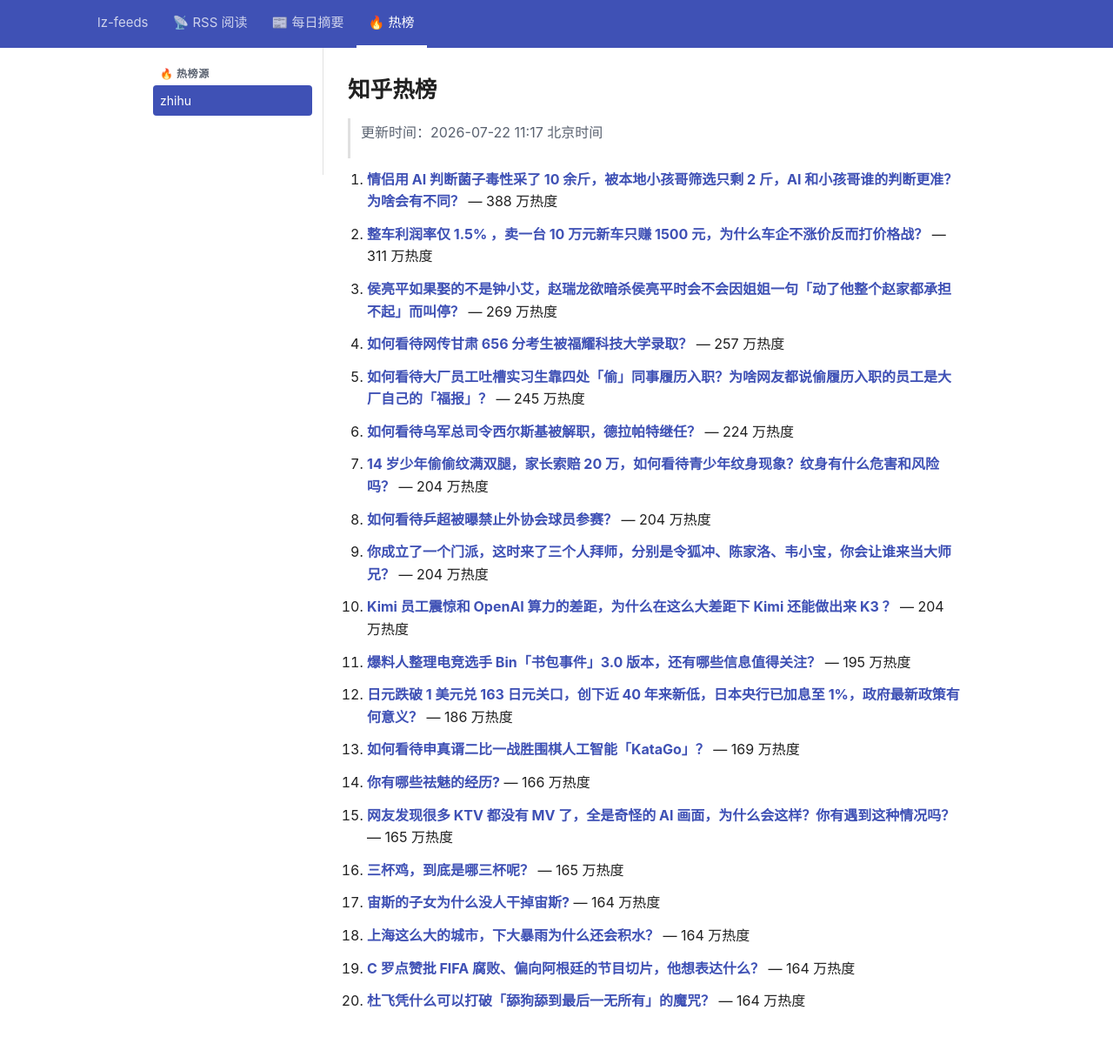
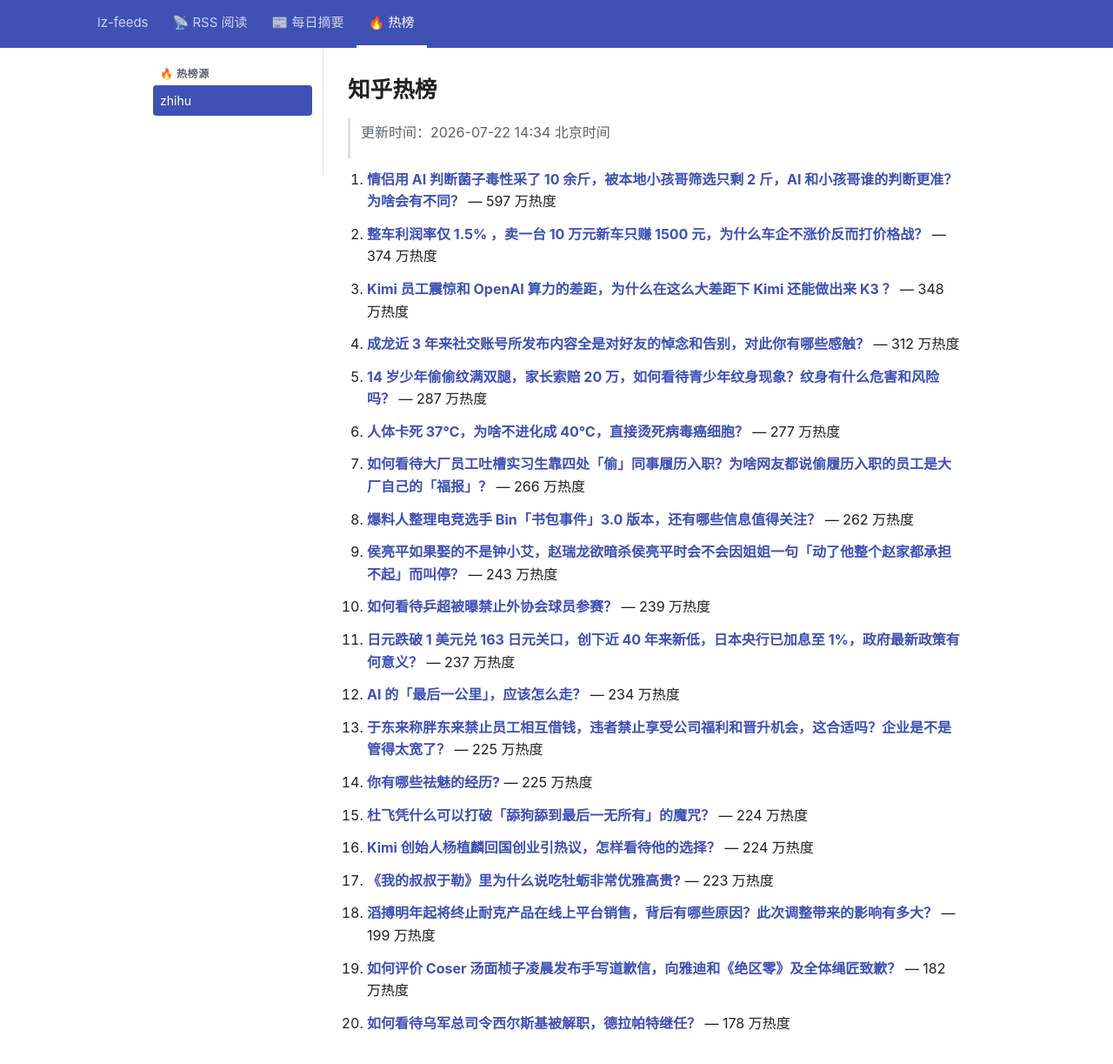
Before and after one commit to lizhang0101/lz-feeds, a Jekyll site: the page built from _hotlist/zhihu.md, in a window 1280 px wide and 1253 px high. Shown: the top 1223 px of the window at 87% size. Built offline with Jekyll 4.4.1, drawn with Linux system fonts in a browser that asks for light colours.

Commit message:
hotlist: 2026-07-22T06:34Z

```diff
--- a/_hotlist/zhihu.md
+++ b/_hotlist/zhihu.md
@@ -1,48 +1,48 @@
 ---
-updated: 2026-07-22 11:17 北京时间
+updated: 2026-07-22 14:34 北京时间
 count: 20
 ---
 
 # 知乎热榜
 
-> 更新时间：2026-07-22 11:17 北京时间
+> 更新时间：2026-07-22 14:34 北京时间
 
-1. **[情侣用 AI 判断菌子毒性采了 10 余斤，被本地小孩哥筛选只剩 2 斤，AI 和小孩哥谁的判断更准？为啥会有不同？](https://www.zhihu.com/question/2062587249968129781)** — 388 万热度
+1. **[情侣用 AI 判断菌子毒性采了 10 余斤，被本地小孩哥筛选只剩 2 斤，AI 和小孩哥谁的判断更准？为啥会有不同？](https://www.zhihu.com/question/2062587249968129781)** — 597 万热度
 
-2. **[整车利润率仅 1.5% ，卖一台 10 万元新车只赚 1500 元，为什么车企不涨价反而打价格战？](https://www.zhihu.com/question/2062885893309047731)** — 311 万热度
+2. **[整车利润率仅 1.5% ，卖一台 10 万元新车只赚 1500 元，为什么车企不涨价反而打价格战？](https://www.zhihu.com/question/2062885893309047731)** — 374 万热度
 
-3. **[侯亮平如果娶的不是钟小艾，赵瑞龙欲暗杀侯亮平时会不会因姐姐一句「动了他整个赵家都承担不起」而叫停？](https://www.zhihu.com/question/2056289647056237543)** — 269 万热度
+3. **[Kimi 员工震惊和 OpenAI  算力的差距，为什么在这么大差距下 Kimi 还能做出来 K3 ？](https://www.zhihu.com/question/2062943431668789795)** — 348 万热度
 
-4. **[如何看待网传甘肃 656 分考生被福耀科技大学录取？](https://www.zhihu.com/question/2062883128381633703)** — 257 万热度
+4. **[成龙近 3 年来社交账号所发布内容全是对好友的悼念和告别，对此你有哪些感触？](https://www.zhihu.com/question/2062891074763350234)** — 312 万热度
 
-5. **[如何看待大厂员工吐槽实习生靠四处「偷」同事履历入职？为啥网友都说偷履历入职的员工是大厂自己的「福报」？](https://www.zhihu.com/question/2062658013031130538)** — 245 万热度
+5. **[14 岁少年偷偷纹满双腿，家长索赔 20 万，如何看待青少年纹身现象？纹身有什么危害和风险吗？](https://www.zhihu.com/question/2062507625783226699)** — 287 万热度
 
-6. **[如何看待乌军总司令西尔斯基被解职，德拉帕特继任？](https://www.zhihu.com/question/2062639303340061346)** — 224 万热度
+6. **[人体卡死 37℃，为啥不进化成 40℃，直接烫死病毒癌细胞？](https://www.zhihu.com/question/2059637252532200795)** — 277 万热度
 
-7. **[14 岁少年偷偷纹满双腿，家长索赔 20 万，如何看待青少年纹身现象？纹身有什么危害和风险吗？](https://www.zhihu.com/question/2062507625783226699)** — 204 万热度
+7. **[如何看待大厂员工吐槽实习生靠四处「偷」同事履历入职？为啥网友都说偷履历入职的员工是大厂自己的「福报」？](https://www.zhihu.com/question/2062658013031130538)** — 266 万热度
 
-8. **[如何看待乒超被曝禁止外协会球员参赛？](https://www.zhihu.com/question/2062107785865717076)** — 204 万热度
+8. **[爆料人整理电竞选手 Bin「书包事件」3.0 版本，还有哪些信息值得关注？](https://www.zhihu.com/question/2062984337709086479)** — 262 万热度
 
-9. **[你成立了一个门派，这时来了三个人拜师，分别是令狐冲、陈家洛、韦小宝，你会让谁来当大师兄？](https://www.zhihu.com/question/2058615203118462714)** — 204 万热度
+9. **[侯亮平如果娶的不是钟小艾，赵瑞龙欲暗杀侯亮平时会不会因姐姐一句「动了他整个赵家都承担不起」而叫停？](https://www.zhihu.com/question/2056289647056237543)** — 243 万热度
 
-10. **[Kimi 员工震惊和 OpenAI  算力的差距，为什么在这么大差距下 Kimi 还能做出来 K3 ？](https://www.zhihu.com/question/2062943431668789795)** — 204 万热度
+10. **[如何看待乒超被曝禁止外协会球员参赛？](https://www.zhihu.com/question/2062107785865717076)** — 239 万热度
 
-11. **[爆料人整理电竞选手 Bin「书包事件」3.0 版本，还有哪些信息值得关注？](https://www.zhihu.com/question/2062984337709086479)** — 195 万热度
+11. **[日元跌破 1 美元兑 163 日元关口，创下近 40 年来新低，日本央行已加息至 1%，政府最新政策有何意义？](https://www.zhihu.com/question/2063034932763669204)** — 237 万热度
 
-12. **[日元跌破 1 美元兑 163 日元关口，创下近 40 年来新低，日本央行已加息至 1%，政府最新政策有何意义？](https://www.zhihu.com/question/2063034932763669204)** — 186 万热度
+12. **[AI 的「最后一公里」，应该怎么走？](https://www.zhihu.com/parker/campaign/2058682220576035800?zh_hide_nav_bar=true)** — 234 万热度
 
-13. **[如何看待申真谞二比一战胜围棋人工智能「KataGo」？](https://www.zhihu.com/question/2062927366180157304)** — 169 万热度
+13. **[于东来称胖东来禁止员工相互借钱，违者禁止享受公司福利和晋升机会，这合适吗？企业是不是管得太宽了？](https://www.zhihu.com/question/2063208326519682024)** — 225 万热度
 
-14. **[你有哪些祛魅的经历?](https://www.zhihu.com/question/629251390)** — 166 万热度
+14. **[你有哪些祛魅的经历?](https://www.zhihu.com/question/629251390)** — 225 万热度
 
-15. **[网友发现很多 KTV 都没有 MV 了，全是奇怪的 AI 画面，为什么会这样？你有遇到这种情况吗？](https://www.zhihu.com/question/2061915732447687216)** — 165 万热度
+15. **[杜飞凭什么可以打破「舔狗舔到最后一无所有」的魔咒？](https://www.zhihu.com/question/1913846622506419769)** — 224 万热度
 
-16. **[三杯鸡，到底是哪三杯呢？](https://www.zhihu.com/question/39296836)** — 165 万热度
+16. **[Kimi 创始人杨植麟回国创业引热议，怎样看待他的选择？](https://www.zhihu.com/question/2062858490343953648)** — 224 万热度
 
-17. **[宙斯的子女为什么没人干掉宙斯?](https://www.zhihu.com/question/489464525)** — 164 万热度
+17. **[《我的叔叔于勒》里为什么说吃牡蛎非常优雅高贵?](https://www.zhihu.com/question/28850652)** — 223 万热度
 
-18. **[上海这么大的城市，下大暴雨为什么还会积水？](https://www.zhihu.com/question/2062236136534291064)** — 164 万热度
+18. **[滔搏明年起将终止耐克产品在线上平台销售，背后有哪些原因？此次调整带来的影响有多大？](https://www.zhihu.com/question/2063187091773773522)** — 199 万热度
 
-19. **[C 罗点赞批 FIFA 腐败、偏向阿根廷的节目切片，他想表达什么？](https://www.zhihu.com/question/2062734892224471301)** — 164 万热度
+19. **[如何评价 Coser 汤面桢子凌晨发布手写道歉信，向雅迪和《绝区零》及全体绳匠致歉？](https://www.zhihu.com/question/2063116821998331417)** — 182 万热度
 
-20. **[杜飞凭什么可以打破「舔狗舔到最后一无所有」的魔咒？](https://www.zhihu.com/question/1913846622506419769)** — 164 万热度
+20. **[如何看待乌军总司令西尔斯基被解职，德拉帕特继任？](https://www.zhihu.com/question/2062639303340061346)** — 178 万热度
```
